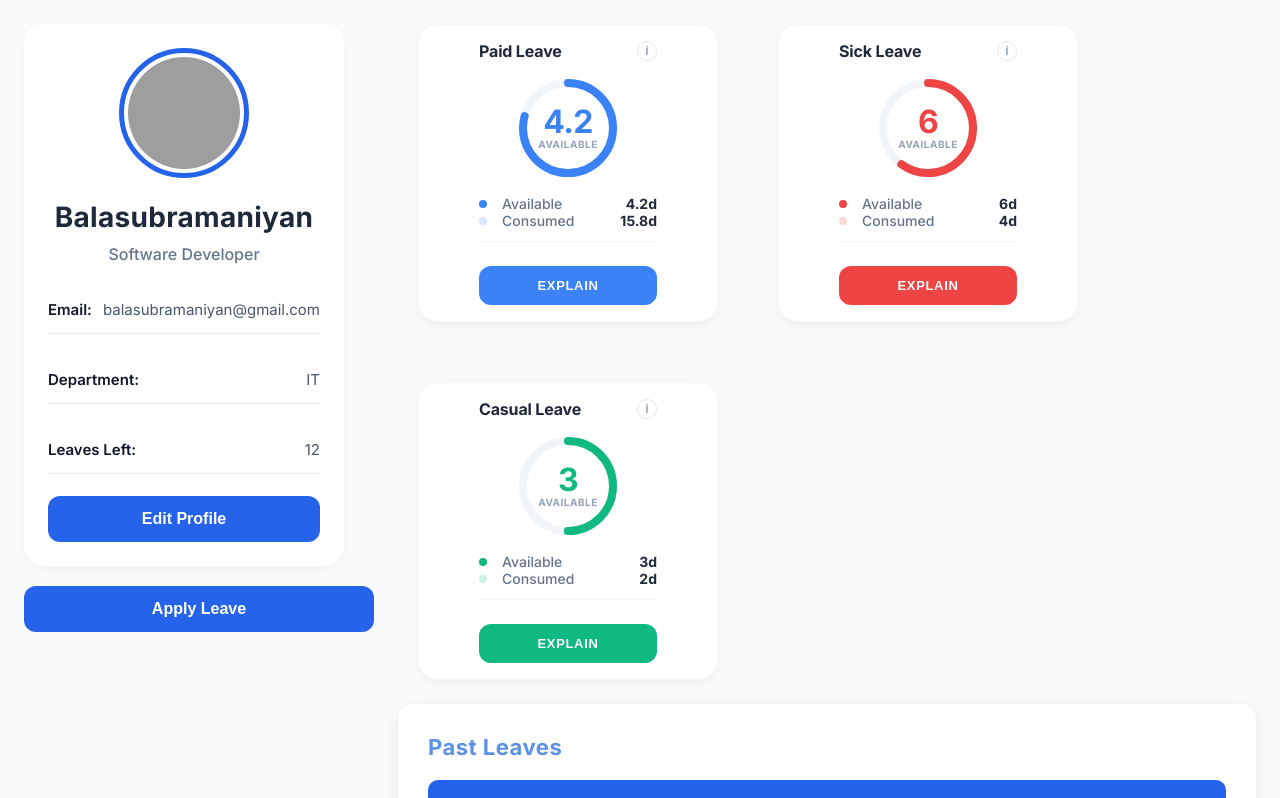
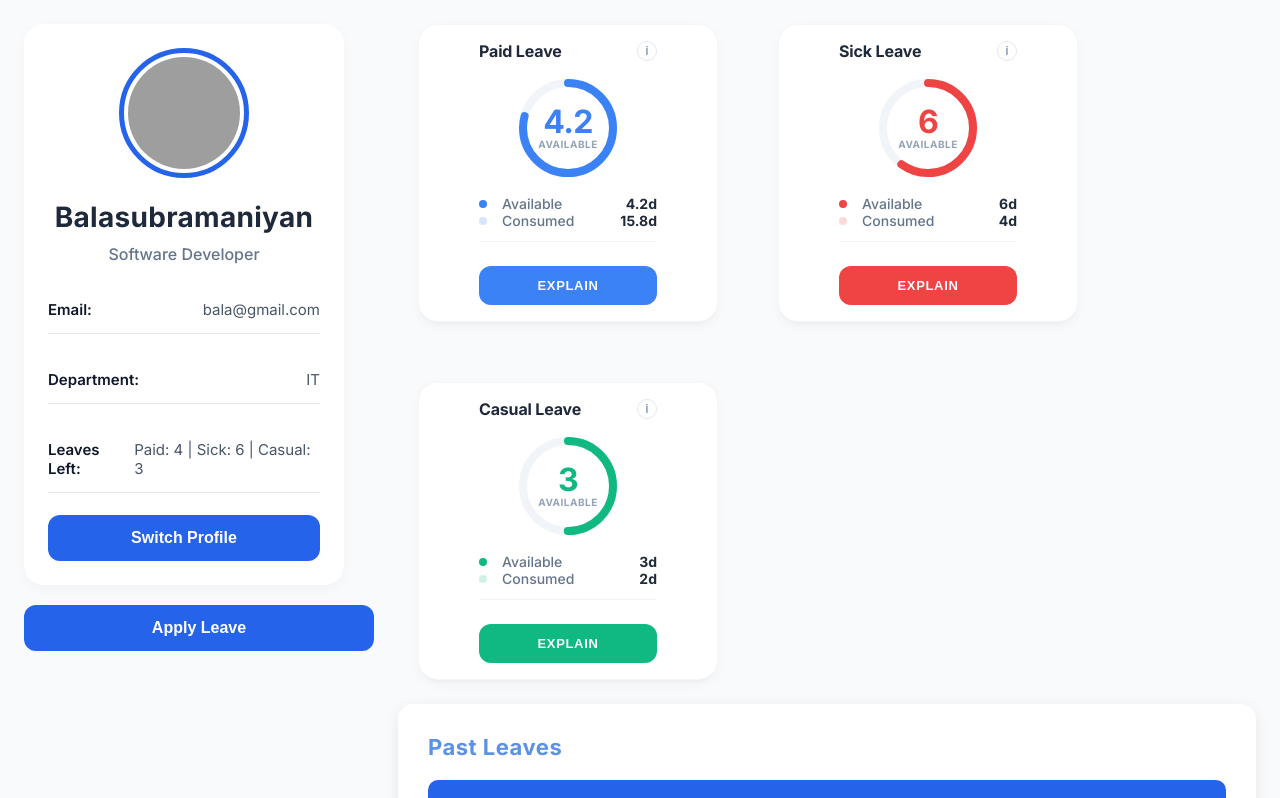
Before and after one commit to bala-119/leave-management, a React (Vite) app in the folder Leave Management/: page / in a window 1280 px wide. Shown: the top 798 px of the page. Built offline with nearby package versions, Linux system fonts and the light colour scheme; grey boxes are pictures that could not be loaded.

Commit message:
bala-08052026-data-changes

```diff
--- a/Leave Management/src/components/UserProfile.jsx
+++ b/Leave Management/src/components/UserProfile.jsx
@@ -1,8 +1,23 @@
 // src/components/UserProfile.jsx
 
+import { useState } from "react";
 import "./UserProfile.css";
+import users from "../data/users.json";
 
 function UserProfile() {
+
+  const userNames = Object.keys(users);
+
+  const [index, setIndex] = useState(0);
+
+  const currentUser = userNames[index];
+
+  const data = users[currentUser];
+
+  function switchProfile() {
+    setIndex((prev) => (prev + 1) % userNames.length);
+  }
+
   return (
     <div className="profile-card">
 
@@ -12,26 +27,33 @@ function UserProfile() {
         className="profile-img"
       />
 
-      <h2>Balasubramaniyan</h2>
+      <h2>{currentUser}</h2>
 
-      <p>Software Developer</p>
+      <p>{data.role}</p>
 
       <div className="profile-info">
         <span>Email:</span>
-        <span>balasubramaniyan@gmail.com</span>
+        <span>{data.email}</span>
       </div>
 
       <div className="profile-info">
         <span>Department:</span>
-        <span>IT</span>
+        <span>{data.department}</span>
       </div>
 
       <div className="profile-info">
         <span>Leaves Left:</span>
-        <span>12</span>
+
+        <span>
+          Paid: {data.leaveSummary.paidLeave.available} |
+          Sick: {data.leaveSummary.sickLeave.available} |
+          Casual: {data.leaveSummary.casualLeave.available}
+        </span>
       </div>
 
-      <button>Edit Profile</button>
+      <button onClick={switchProfile}>
+        Switch Profile
+      </button>
 
     </div>
   );
--- /dev/null
+++ b/Leave Management/src/data/users.json
@@ -0,0 +1,83 @@
+{
+  "Balasubramaniyan": {
+    "department": "IT",
+    "email": "bala@gmail.com",
+    "role": "Software Developer",
+
+    "leaveSummary": {
+      "paidLeave": {
+        "available": 4,
+        "consumed": 15
+      },
+
+      "sickLeave": {
+        "available": 6,
+        "consumed": 4
+      },
+
+      "casualLeave": {
+        "available": 3,
+        "consumed": 2
+      }
+    },
+
+    "pastLeaves": [
+      {
+        "leaveType": "Casual Leave",
+        "from": "2026-05-01",
+        "to": "2026-05-03",
+        "status": "Approved",
+        "approvedBy": "HR Manager"
+      },
+
+      {
+        "leaveType": "Sick Leave",
+        "from": "2026-04-15",
+        "to": "2026-04-16",
+        "status": "Approved",
+        "approvedBy": "Team Lead"
+      },
+
+      {
+        "leaveType": "Casual Leave",
+        "from": "2026-03-10",
+        "to": "2026-03-12",
+        "status": "Pending",
+        "approvedBy": "-"
+      }
+    ]
+  },
+
+  "Dilipan": {
+    "department": "Civil",
+    "email": "dilipn@gmail.com",
+    "role": "Site Engineer",
+
+    "leaveSummary": {
+      "paidLeave": {
+        "available": 5,
+        "consumed": 10
+      },
+
+      "sickLeave": {
+        "available": 2,
+        "consumed": 1
+      },
+
+      "casualLeave": {
+        "available": 4,
+        "consumed": 3
+      }
+    },
+
+    "pastLeaves": [
+      {
+        "leaveType": "Paid Leave",
+        "from": "2026-04-01",
+        "to": "2026-04-05",
+        "status": "Approved",
+        "approvedBy": "Manager"
+      }
+    ]
+  }
+}
```
